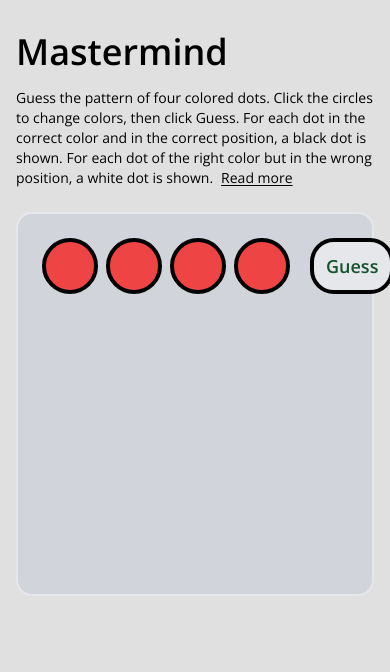
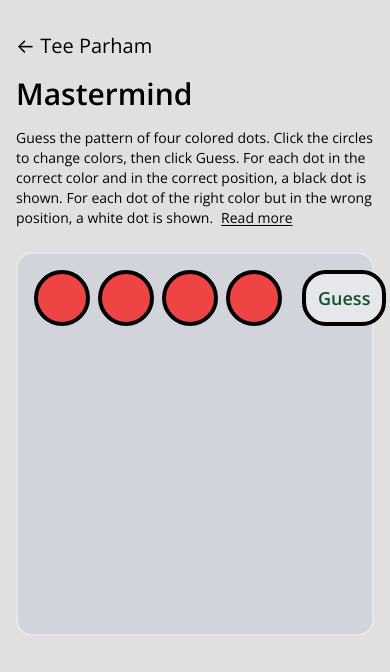
Before and after one commit to teeparham/next, a Next.js app: page /mastermind in a window 390 px wide. Shown: the top 672 px of the page. Built offline with nearby package versions, Linux system fonts and the light colour scheme.

Commit message:
Extract Arrow, add header

```diff
--- /dev/null
+++ b/app/components/Arrow.tsx
@@ -0,0 +1,18 @@
+import { Inter } from "next/font/google";
+
+const interFont = Inter({ subsets: ["latin"] });
+
+interface ArrowProps {
+  left: boolean;
+}
+
+const CSS = `inline-block transition-transform
+  group-hover:translate-x-1 motion-reduce:transform-none`;
+
+export function Arrow({ left }: ArrowProps) {
+  return (
+    <span className={`${CSS} ${interFont.className}`}>
+      {left ? <>&lt;-</> : <>-&gt;</>}
+    </span>
+  );
+}
--- a/app/mastermind/page.tsx
+++ b/app/mastermind/page.tsx
@@ -1,11 +1,20 @@
 "use client";
 import { Game } from "./Game";
+import { Arrow } from "../components/Arrow";
+import Link from "next/link";
 
 export default function Page() {
   return (
     <main className="container min-h-screen">
       <div className="my-8 mx-4 md:mx-8 lg:mx-auto max-w-3xl">
-        <h1 className="mb-4">Mastermind</h1>
+        <Link
+          className="block text-xl mb-4 text-opacity-90 dark:text-yellow-400"
+          href="/"
+        >
+          <Arrow left />
+          &nbsp;Tee Parham
+        </Link>
+        <h1 className="mb-4 text-3xl">Mastermind</h1>
         <div className="mb-6 text-sm">
           Guess the pattern of four colored dots. Click the circles to change
           colors, then click Guess. For each dot in the correct color and in the
@@ -18,7 +27,7 @@ export default function Page() {
             Read more
           </a>
         </div>
-        <div className="rounded-2xl border-2 p-6 bg-gray-300 dark:bg-gray-500 min-h-96">
+        <div className="rounded-2xl border-2 p-4 md:p-6 bg-gray-300 dark:bg-gray-500 min-h-96">
           <Game />
         </div>
       </div>
--- a/app/page.tsx
+++ b/app/page.tsx
@@ -1,9 +1,6 @@
 "use client";
-import { Inter } from "next/font/google";
-import { Game } from "./mastermind/Game";
 import Link from 'next/link'
-
-const interFont = Inter({ subsets: ["latin"] });
+import {Arrow} from './components/Arrow';
 
 const urls = {
   acquired:
@@ -22,16 +19,6 @@ const css = {
   h1: "text-opacity-90 dark:text-yellow-400",
   h2: "text-opacity-80 dark:text-blue-400",
   h3: "text-blue-800 dark:text-yellow-200",
-};
-
-const Arrow = () => {
-  return (
-    <span
-      className={`inline-block transition-transform group-hover:translate-x-1 motion-reduce:transform-none ${interFont.className}`}
-    >
-      -&gt;
-    </span>
-  );
 };
 
 interface LinkToProps {
```
